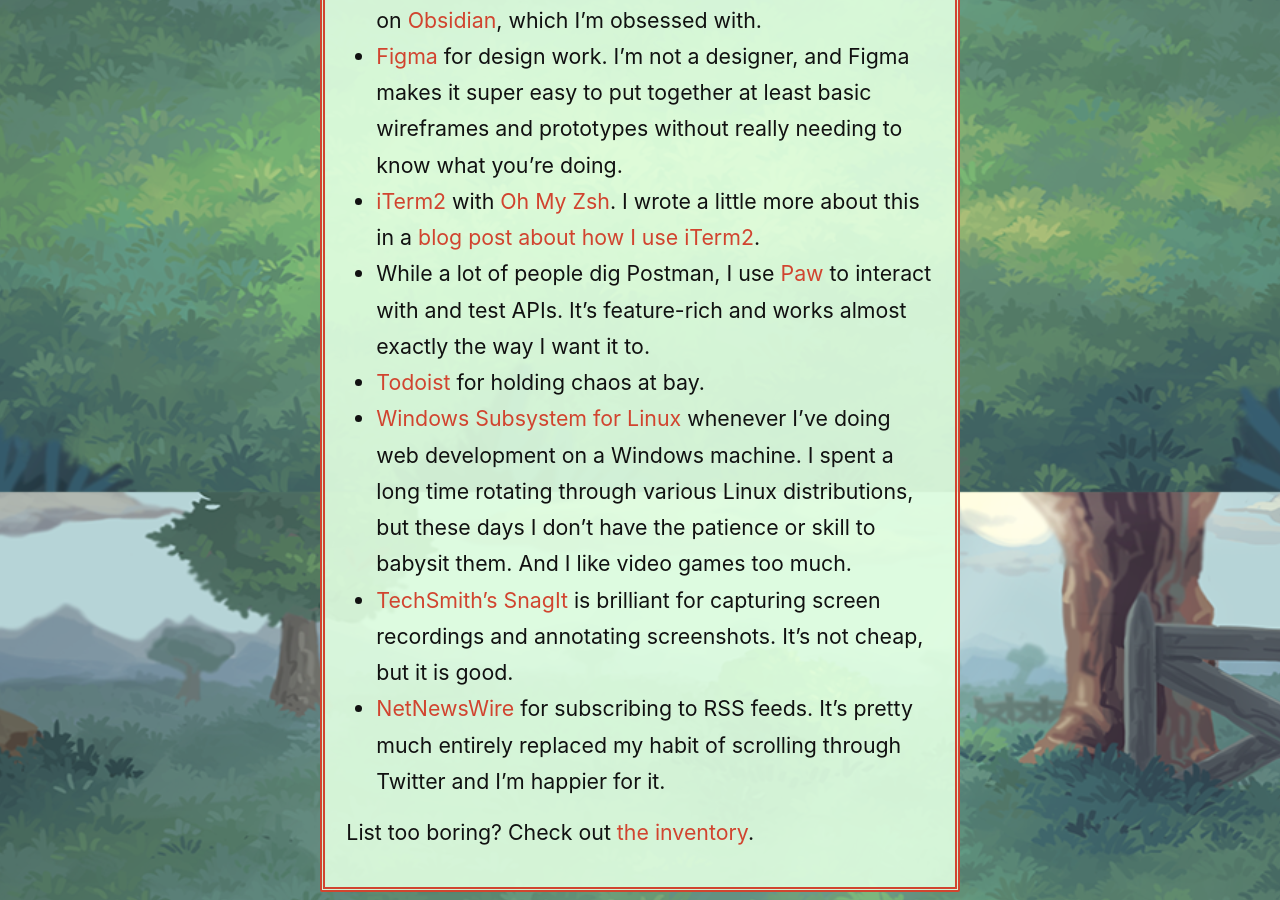
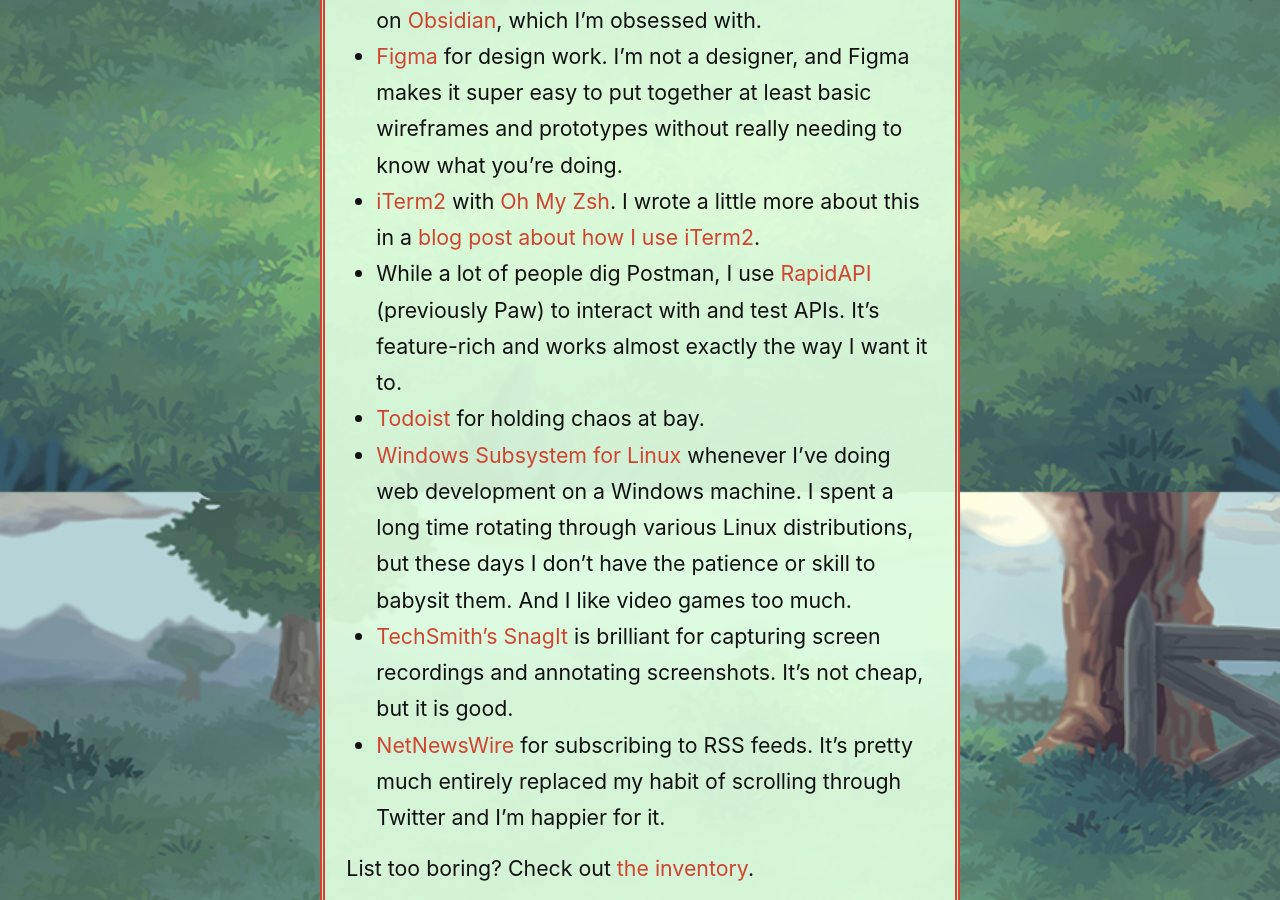
Before and after one commit to jsrn/jsrn.github.io, a Jekyll site: the page built from uses.md, in a window 1280 px wide and 900 px high, scrolled down 1308 px. Built offline with Jekyll 4.4.1, drawn with Linux system fonts in a browser that asks for light colours.

Commit message:
its rapidapi now

```diff
--- a/uses.md
+++ b/uses.md
@@ -18,7 +18,7 @@
 * I went though various note-taking apps before settling on [Obsidian](https://obsidian.md/), which I'm obsessed with.
 * [Figma](https://www.figma.com/) for design work. I'm not a designer, and Figma makes it super easy to put together at least basic wireframes and prototypes without really needing to know what you're doing.
 * [iTerm2](https://iterm2.com/) with [Oh My Zsh](https://ohmyz.sh/). I wrote a little more about this in a [blog post about how I use iTerm2](/programming/2021/11/04/how-i-use-iterm2.html).
-* While a lot of people dig Postman, I use [Paw](https://paw.cloud/) to interact with and test APIs. It's feature-rich and works almost exactly the way I want it to.
+* While a lot of people dig Postman, I use [RapidAPI](https://paw.cloud/) (previously Paw) to interact with and test APIs. It's feature-rich and works almost exactly the way I want it to.
 * [Todoist](https://todoist.com) for holding chaos at bay.
 * [Windows Subsystem for Linux](https://docs.microsoft.com/en-us/windows/wsl/faq) whenever I've doing web development on a Windows machine. I spent a long time rotating through various Linux distributions, but these days I don't have the patience or skill to babysit them. And I like video games too much.
 * [TechSmith's SnagIt](https://www.techsmith.com/screen-capture.html) is brilliant for capturing screen recordings and annotating screenshots. It's not cheap, but it is good.
```
